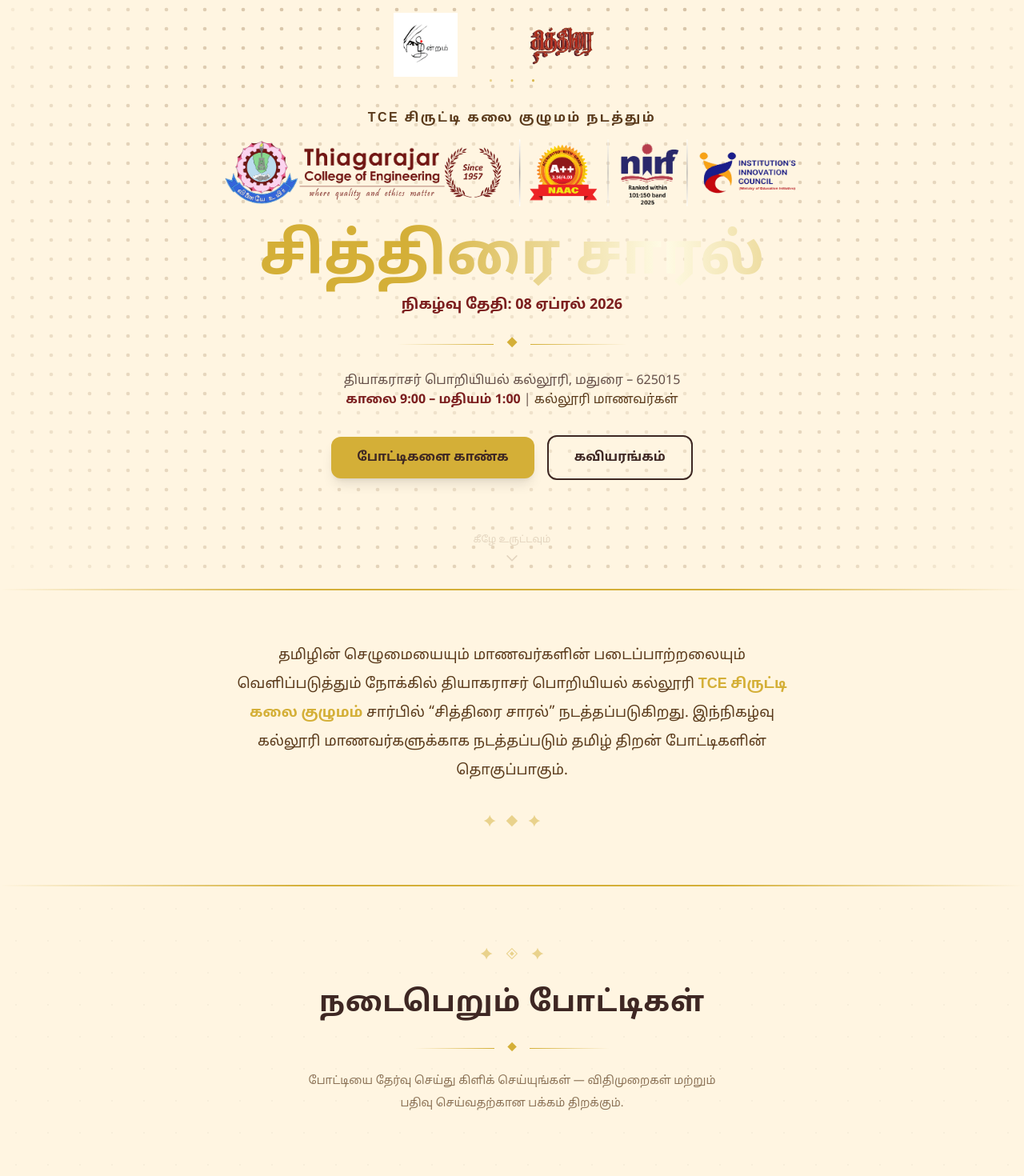
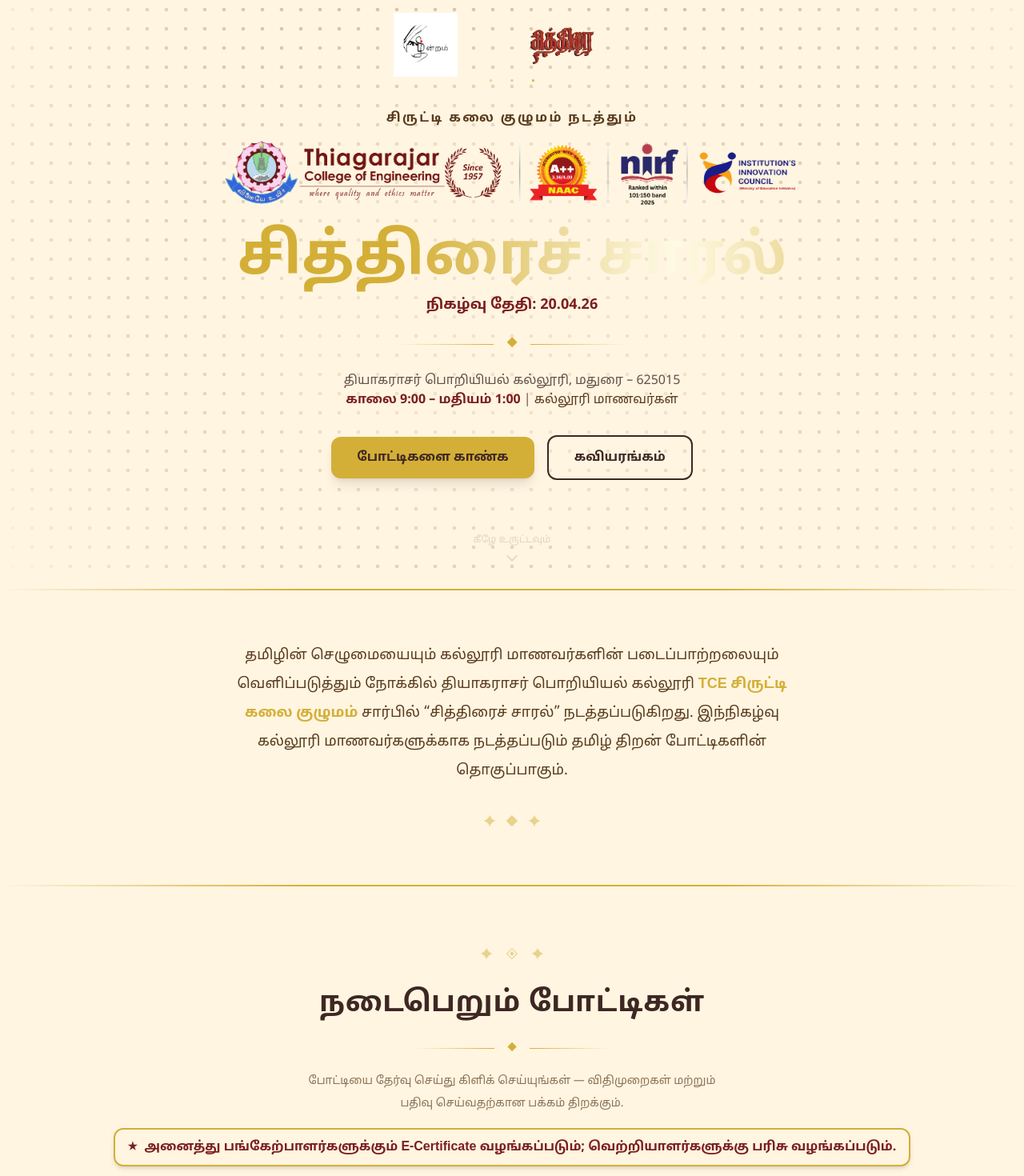
Before and after one commit to VISHWAJITH-GS/chithirai, a React (Vite) app: page / in a window 1280 px wide. Shown: the part 80-1550 px from the top of the page at 80% size. Built offline with nearby package versions, Linux system fonts and the light colour scheme.

Commit message:
Competition card details changed

```diff
--- a/index.html
+++ b/index.html
@@ -4,8 +4,8 @@
     <meta charset="UTF-8" />
     <link rel="icon" type="image/png" href="/assets/tce-logo.png" />
     <meta name="viewport" content="width=device-width, initial-scale=1.0" />
-    <title>சித்திரை சாரல் – TCE சிருட்டி கலை குழுமம்</title>
-    <meta name="description" content="தியாகராசர் பொறியியல் கல்லூரி TCE சிருட்டி கலை குழுமம் நடத்தும் சித்திரை சாரல் – கல்லூரி மாணவர்களுக்கான போட்டிகள்" />
+    <title>சித்திரைச் சாரல் – TCE சிருட்டி கலை குழுமம்</title>
+    <meta name="description" content="தியாகராசர் பொறியியல் கல்லூரி சிருட்டி கலை குழுமம் நடத்தும் சித்திரைச் சாரல் – கல்லூரி மாணவர்களுக்கான போட்டிகள்" />
     <link rel="preconnect" href="https://fonts.googleapis.com" />
     <link rel="preconnect" href="https://fonts.gstatic.com" crossorigin />
     <link href="https://fonts.googleapis.com/css2?family=Noto+Sans+Tamil:wght@300;400;500;600;700&display=swap" rel="stylesheet" />
--- a/src/App.jsx
+++ b/src/App.jsx
@@ -32,12 +32,12 @@ export default function App() {
           className="scroll-mt-24 py-14 px-4 max-w-3xl mx-auto text-center"
         >
           <p className="text-lg leading-9 text-[#5A3A1B] font-medium">
-            தமிழின் செழுமையையும் மாணவர்களின் படைப்பாற்றலையும் வெளிப்படுத்தும்
+            தமிழின் செழுமையையும் கல்லூரி மாணவர்களின் படைப்பாற்றலையும் வெளிப்படுத்தும்
             நோக்கில் தியாகராசர் பொறியியல் கல்லூரி{' '}
             <span className="text-gold font-bold">
               TCE சிருட்டி கலை குழுமம்
             </span>{' '}
-            சார்பில் &ldquo;சித்திரை சாரல்&rdquo; நடத்தப்படுகிறது. இந்நிகழ்வு
+            சார்பில் &ldquo;சித்திரைச் சாரல்&rdquo; நடத்தப்படுகிறது. இந்நிகழ்வு
             கல்லூரி மாணவர்களுக்காக நடத்தப்படும் தமிழ் திறன் போட்டிகளின்
             தொகுப்பாகும்.
           </p>
@@ -78,7 +78,7 @@ export default function App() {
             ))}
           </div>
           <p className="text-gold font-bold text-lg mb-1">
-            சித்திரை சாரல்
+            சித்திரைச் சாரல்
           </p>
           <p className="text-sm text-[#ccc] mb-2">
             TCE சிருட்டி கலை குழுமம்
@@ -89,13 +89,13 @@ export default function App() {
 
           <div className="mt-6 border-t border-[#D4AF37]/30 pt-5 max-w-xl mx-auto">
             <p className="text-[#D4AF37] font-semibold text-base mb-2">
-              For Further Details
+              மேலும் விவரங்களுக்கு
             </p>
             <p className="text-sm text-[#ddd]">
-              Student Coordinator: Vignesh S - +91 98765 43210
+              மாணவர் ஒருங்கிணைப்பாளர்: Vignesh S - +91 98765 43210
             </p>
             <p className="text-sm text-[#ddd]">
-              Student Coordinator: Keerthana R - +91 91234 56789
+              மாணவர் ஒருங்கிணைப்பாளர்: Keerthana R - +91 91234 56789
             </p>
           </div>
         </footer>
--- a/src/components/EventsSection.jsx
+++ b/src/components/EventsSection.jsx
@@ -46,6 +46,14 @@ export default function EventsSection({ onEventClick }) {
             போட்டியை தேர்வு செய்து கிளிக் செய்யுங்கள் — விதிமுறைகள் மற்றும் பதிவு
             செய்வதற்கான பக்கம் திறக்கும்.
           </p>
+
+          <div className="mt-4 inline-flex items-center gap-2 rounded-xl border-2 border-[#D4AF37] bg-[#FFF5E1] px-4 py-2.5 shadow-md">
+            <span className="text-[#7B1E1E] text-base">★</span>
+            <p className="text-[#7B1E1E] text-sm sm:text-base font-bold leading-6 text-left">
+              அனைத்து பங்கேற்பாளர்களுக்கும் E-Certificate வழங்கப்படும்;
+              வெற்றியாளர்களுக்கு பரிசு வழங்கப்படும்.
+            </p>
+          </div>
         </motion.div>
 
         {/* WebGL gallery */}
--- a/src/components/Hero.jsx
+++ b/src/components/Hero.jsx
@@ -86,7 +86,7 @@ export default function Hero() {
           animate="visible"
           className="text-[#5A3A1B] text-sm sm:text-base font-semibold tracking-[0.15em] uppercase mb-2"
         >
-          TCE சிருட்டி கலை குழுமம் நடத்தும்
+          சிருட்டி கலை குழுமம் நடத்தும்
         </motion.p>
 
         {/* College banner — full-width, blends with background */}
@@ -114,7 +114,7 @@ export default function Hero() {
           animate="visible"
           className="text-4xl sm:text-6xl lg:text-7xl font-bold leading-tight mb-2"
         >
-          <span className="text-shimmer">சித்திரை சாரல்</span>
+          <span className="text-shimmer">சித்திரைச் சாரல்</span>
         </motion.h1>
 
         <motion.p
@@ -124,7 +124,7 @@ export default function Hero() {
           animate="visible"
           className="text-[#7B1E1E] text-base sm:text-lg font-bold mb-3"
         >
-          நிகழ்வு தேதி: 08 ஏப்ரல் 2026
+          நிகழ்வு தேதி: 20.04.26
         </motion.p>
 
         {/* Decorative gold rule */}
--- a/src/components/Navbar.jsx
+++ b/src/components/Navbar.jsx
@@ -59,7 +59,7 @@ export default function Navbar() {
             தியாகராசர் பொறியியல் கல்லூரி (தன்னாட்சி )
           </span>
           <span className="text-[#FFF5E1] text-[11px] sm:text-xs opacity-80 truncate max-w-[78vw] sm:max-w-none">
-            TCE சிருட்டி கலை குழுமம் &nbsp;·&nbsp; சித்திரை சாரல்
+            TCE சிருட்டி கலை குழுமம் &nbsp;·&nbsp; சித்திரைச் சாரல்
           </span>
         </button>
 
--- a/src/data/eventsData.js
+++ b/src/data/eventsData.js
@@ -1,4 +1,4 @@
-// eventsData.js – TCE சிருட்டி கலை குழுமம் – சித்திரை சாரல்
+// eventsData.js – TCE சிருட்டி கலை குழுமம் – சித்திரைச் சாரல்
 
 const eventsData = [
   {
@@ -20,7 +20,12 @@ const eventsData = [
       "வெற்றியாளர்களுக்கு பரிசு வழங்கப்படும்",
       "நடுவர் தீர்ப்பு இறுதி",
     ],
-    evaluation: [],
+    evaluation: [
+      "கருத்தின் தெளிவு",
+      "மொழி நயம் மற்றும் இலக்கணம்",
+      "படைப்பாற்றல்",
+      "ஒழுங்கான கட்டமைப்பு",
+    ],
     formUrl: "https://forms.gle/6xg6Hq6sTByMCCJ46",
     image: "/assets/essay.png",
   },
@@ -41,7 +46,12 @@ const eventsData = [
       "வெற்றியாளர்களுக்கு பரிசு வழங்கப்படும்",
       "நடுவர் தீர்ப்பு இறுதி",
     ],
-    evaluation: [],
+    evaluation: [
+      "கருத்து வெளிப்படுத்தும் திறன்",
+      "உச்சரிப்பு மற்றும் மொழித் தெளிவு",
+      "நம்பிக்கையுடன் வழங்கல்",
+      "அவையோருடன் தொடர்பு",
+    ],
     formUrl: "https://forms.gle/sFVKb9imh4qajK3C6",
     image: "/assets/speech.png",
   },
@@ -62,7 +72,12 @@ const eventsData = [
       "வெற்றியாளர்களுக்கு பரிசு வழங்கப்படும்",
       "நடுவர் தீர்ப்பு இறுதி",
     ],
-    evaluation: [],
+    evaluation: [
+      "சரியான பதில்களின் துல்லியம்",
+      "நேர மேலாண்மை",
+      "குழு ஒருங்கிணைப்பு",
+      "அழுத்தநிலையில் பதிலளிக்கும் திறன்",
+    ],
     formUrl: "https://forms.gle/K1f8Z9DcmpDm5vxq6",
     image: "/assets/quiz.png",
   },
```
Also changed, not shown: 5 other files (tests, documents, lock files or other folders).
